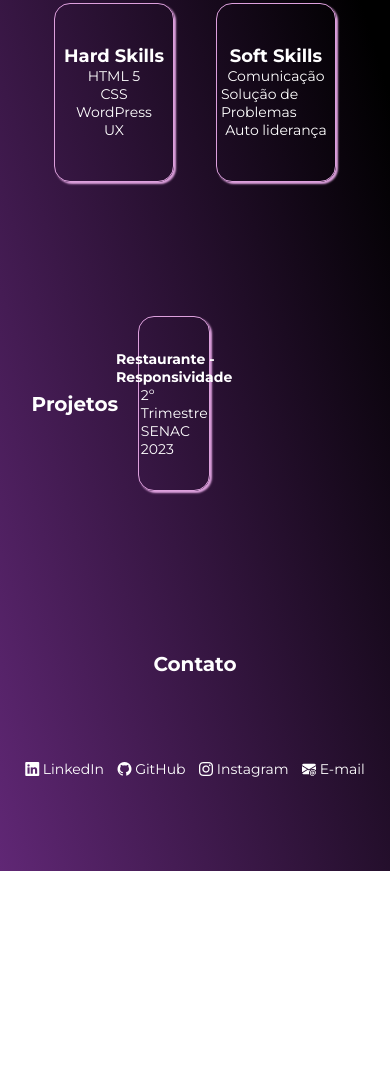
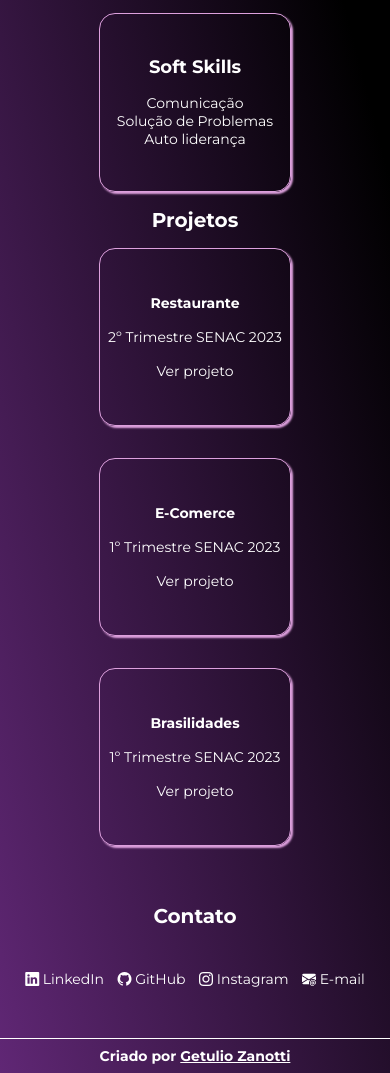
Before and after one commit to getulio-zanotti/portifolio, a plain HTML site: page index.html in a window 390 px wide. Shown: the part 420-1493 px from the top of the page. Before the commit the page ends 1291 px from the top, so only its background shows below. Drawn offline with nearby package versions, Linux system fonts and the light colour scheme.

Commit message:
Projeto de portifólio finalizado

```diff
--- a/index.html
+++ b/index.html
@@ -21,7 +21,7 @@
 		<header>
 			<h1>Portifólio</h1>
 			<nav>
-				<a href="#Formação">Formação</a>
+				<a href="https://www.linkedin.com/in/getuliozanotti">Curriculo</a>
 				<a href="#Projetos">Projetos</a>
 				<a href="#Contato">Contato</a>
 			</nav>
@@ -57,8 +57,27 @@
 				<h2>Projetos</h2>
 				<div class="container">
 					<div class="box">
-						<h4>Restaurante - Responsividade</h4>
+						<h4>Restaurante</h4>
 						<p>2º Trimestre SENAC 2023</p>
+						<a
+							target="_blank"
+							href="https://github.com/getulio-zanotti/responsividade"
+							>Ver projeto</a
+						>
+					</div>
+					<div class="box">
+						<h4>E-Comerce</h4>
+						<p>1º Trimestre SENAC 2023</p>
+						<a
+							target="_blank"
+							href="https://github.com/getulio-zanotti/E-comerce"
+							>Ver projeto</a
+						>
+					</div>
+					<div class="box">
+						<h4>Brasilidades</h4>
+						<p>1º Trimestre SENAC 2023</p>
+						<a href="">Ver projeto</a>
 					</div>
 				</div>
 			</section>
@@ -80,5 +99,11 @@
 				</div>
 			</section>
 		</main>
+		<footer>
+			<h4>
+				Criado por
+				<a href="https://github.com/getulio-zanotti">Getulio Zanotti</a>
+			</h4>
+		</footer>
 	</body>
 </html>
--- a/style.css
+++ b/style.css
@@ -80,7 +80,7 @@ span::selection {
 header {
 	display: flex;
 	flex-direction: row;
-	padding: 2% 3%;
+	padding: 1.5% 3%;
 	border-bottom: 1px solid white;
 	justify-content: space-between;
 	align-items: center;
@@ -101,7 +101,7 @@ section {
 	align-items: center;
 	justify-content: center;
 	justify-content: space-evenly;
-	min-height: 35vh;
+	min-height: 40vh;
 }
 #Getulio {
 	border-radius: 50%;
@@ -117,6 +117,7 @@ section {
 	border: 1px solid #dda0dd;
 	box-shadow: 2px 2px 2px #dda0dd;
 	padding: 1%;
+	gap: 1em;
 	min-height: 20vh;
 	display: flex;
 	flex-direction: column;
@@ -125,13 +126,15 @@ section {
 	width: 30%;
 	border-radius: 1em;
 }
-#projetos {
-	display: flex;
+#Projetos {
 	flex-direction: column;
+	justify-content: space-evenly;
 }
 .container {
+	width: 100%;
 	display: flex;
 	flex-direction: row;
+	gap: 2em;
 }
 #Contato {
 	flex-direction: column;
@@ -142,3 +145,57 @@ section {
 	justify-content: space-evenly;
 	width: 100%;
 }
+footer {
+	display: flex;
+	flex-direction: row;
+	padding: 2% 3%;
+	border-top: 1px solid white;
+	justify-content: space-around;
+	align-items: center;
+}
+h4 a {
+	font-weight: 700;
+	font-size: max(1.6vw, 14px);
+	text-decoration: underline;
+}
+@media screen and (max-width: 900px) {
+	section {
+		min-height: 30vh;
+	}
+}
+@media screen and (max-width: 750px) {
+	#Projetos {
+		gap: 1em;
+	}
+	#Projetos .container {
+		flex-wrap: wrap;
+		justify-content: center;
+	}
+}
+@media screen and (max-width: 600px) {
+	section {
+		flex-wrap: wrap;
+		min-height: 20vh;
+	}
+	.box {
+		min-width: 50%;
+	}
+	#skills {
+		gap: 2em;
+	}
+}
+@media screen and (max-width: 450px) {
+	h1 {
+		display: none;
+	}
+	header {
+		justify-content: center;
+	}
+}
+@media screen and (max-width: 374px) {
+	#Sobre {
+		flex-direction: column;
+		gap: 1em;
+		padding: 1em;
+	}
+}
```
